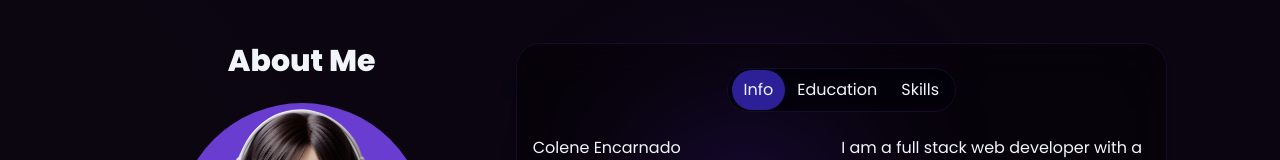
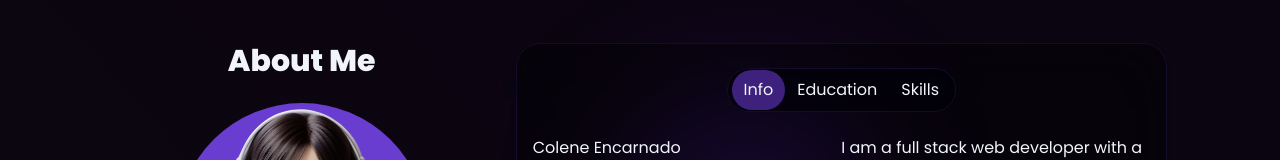
Before and after one commit to encarnac/portfolio, a React (Vite) app: page / in a window 1280 px wide. Shown: the part 853-1013 px from the top of the page. Built offline with nearby package versions, Linux system fonts and the light colour scheme.

Commit message:
Updated selected tab color to match theme better

```diff
--- a/src/components/Tab.jsx
+++ b/src/components/Tab.jsx
@@ -1,7 +1,7 @@
 import React from "react";
 
 export const Tab = ({ active, selectTab, text }) => {
-  const buttonClasses = active ? "dark:bg-[#2d2096] bg-slate-100" : "";
+  const buttonClasses = active ? "dark:bg-[#7943ed]/50 bg-slate-100" : "";
   return (
     <button
       onClick={selectTab}
```
